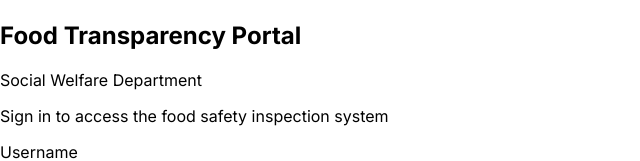
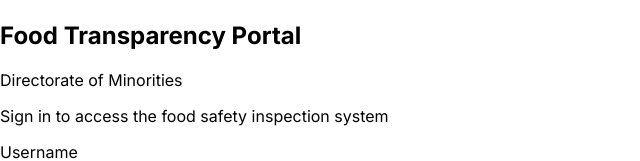
Before and after one commit to dpprabhuindia/kafoodaulityapp, a React (Create React App) app: page /login in a window 1280 px wide. Shown: the part 231-392 px from the top of the page, without its empty margins (0-640 px from the left). Built offline with nearby package versions, Linux system fonts and the light colour scheme; no server answers.

Commit message:
Name changes Directorate of Minorities

```diff
--- a/src/i18n/translations.js
+++ b/src/i18n/translations.js
@@ -3,7 +3,7 @@ export const translations = {
   en: {
     app: {
       title: 'Food Transparency Portal',
-      subtitle: 'Social Welfare Department',
+      subtitle: 'Directorate of Minorities',
       short: 'FTP',
     },
     establishments: {
@@ -122,7 +122,7 @@ export const translations = {
     },
     login: {
       title: 'Food Transparency Portal',
-      subtitle: 'Social Welfare Department',
+      subtitle: 'Directorate of Minorities',
       helper: 'Sign in to access the food safety inspection system',
       username: 'Username',
       password: 'Password',
@@ -155,7 +155,7 @@ export const translations = {
     },
     dashboard: {
       title: 'Food Transparency Portal Dashboard',
-      subtitle: 'Social Welfare Department - Food Transparency Monitoring System',
+      subtitle: 'Directorate of Minorities - Food Transparency Monitoring System',
       karnatakaGovtSchools: 'Karnataka Govt Schools',
       pendingInspections: 'Pending Inspections',
       safetyCompliance: 'Safety Compliance',
```
